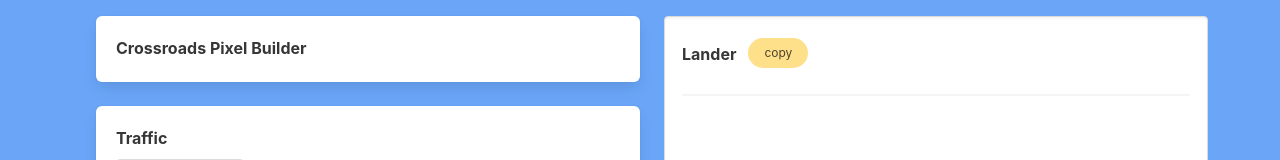
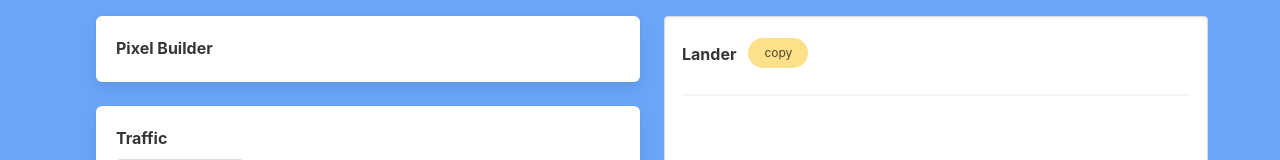
Before and after one commit to mriansabado/tracking-pixel-builder, a Vue app: page / in a window 1280 px wide. Shown: the top 160 px of the page. Built offline with nearby package versions, Linux system fonts and the light colour scheme.

Commit message:
intiial commit

```diff
--- a/src/components/mainPage.vue
+++ b/src/components/mainPage.vue
@@ -4,7 +4,7 @@
        <div class="column is-full max-col-width">
     <!-- Traffic and Pixel ID -->
             <div class="box">
-                <label class="label">Crossroads Pixel Builder</label>
+                <label class="label">Pixel Builder</label>
             </div>
             <div class="box">
                 <div>
```
